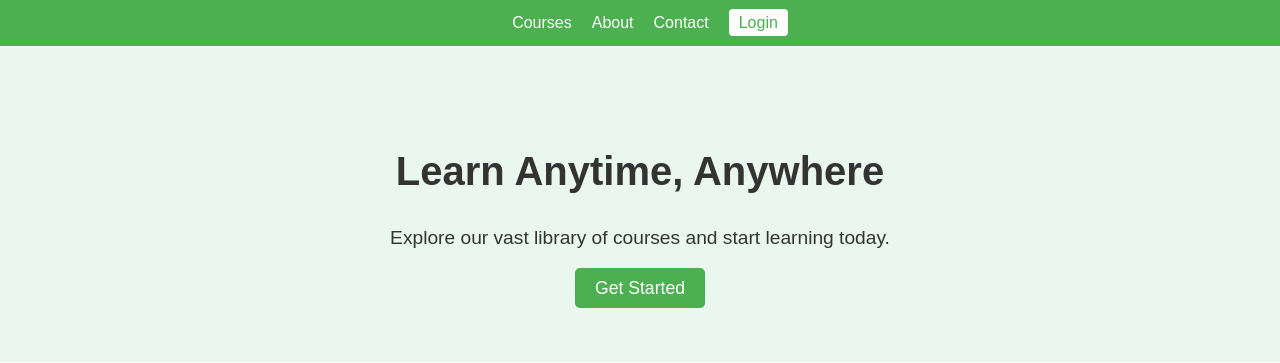
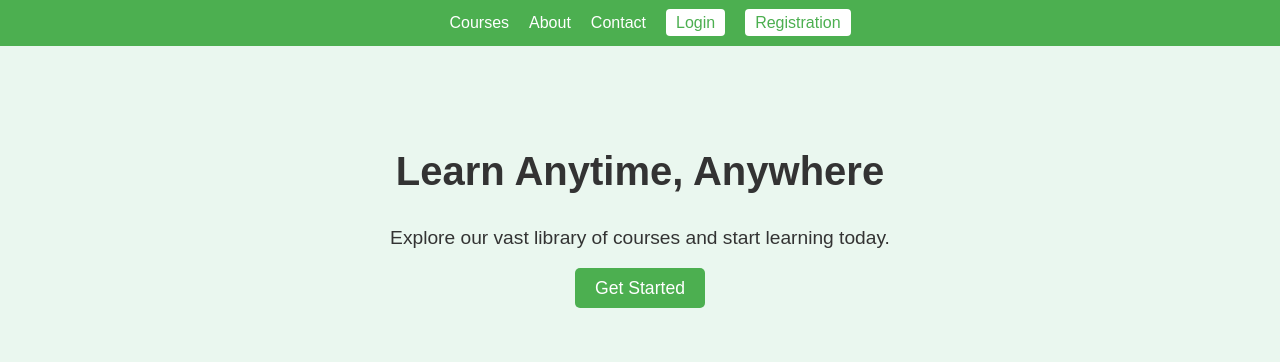
Before and after one commit to Gaiercop/educational_pp25, a Flask app: page / in a window 1280 px wide. Shown: the top 363 px of the page. Run offline with Flask 3, Linux system fonts and the light colour scheme.

Commit message:
LOGINATION I REGISTRATION

```diff
--- a/main.py
+++ b/main.py
@@ -27,6 +27,12 @@ def login():
 
     return render_template("login.html", message=message)
 
+
+@app.route('/registration', methods=["POST", "GET"])
+def login():
+    return render_template("registration.html")
+
+
 @app.route('/')
 def index():
     return render_template('index.html')
--- a/templates/index.html
+++ b/templates/index.html
@@ -15,6 +15,7 @@
                     <li><a href="#">About</a></li>
                     <li><a href="#">Contact</a></li>
                     <li><a href="login" class="btn-login">Login</a></li>
+                    <li><a href="registration" class="btn-login">Registration</a></li>
                 </ul>
             </nav>
         </div>
```
